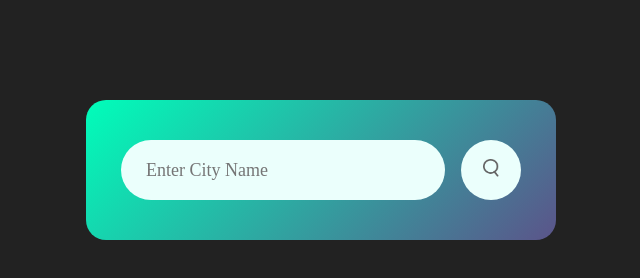
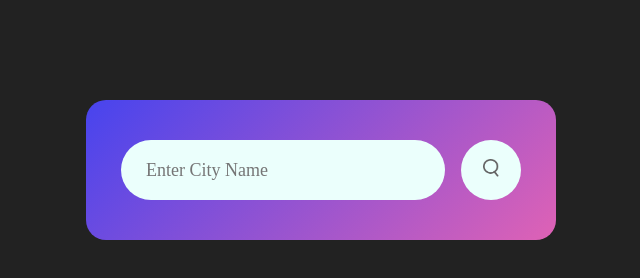
Before and after one commit to Github-Moazzam/Weather-app, a plain HTML site: page index.html in a window 1280 px wide. Shown: the whole page, without its empty margins (319-959 px from the left). Drawn offline with Linux system fonts and the light colour scheme.

Commit message:
Update style.css

```diff
--- a/style.css
+++ b/style.css
@@ -11,7 +11,7 @@ body{
 .card{
     width: 90%;
     max-width: 470px;
-    background: linear-gradient(135deg, #00feba, #5b548a);
+    background: linear-gradient(135deg, #4744ee, #df62b5);
     color: #fff;
     margin: 100px auto 0;
     border-radius: 20px;
```
